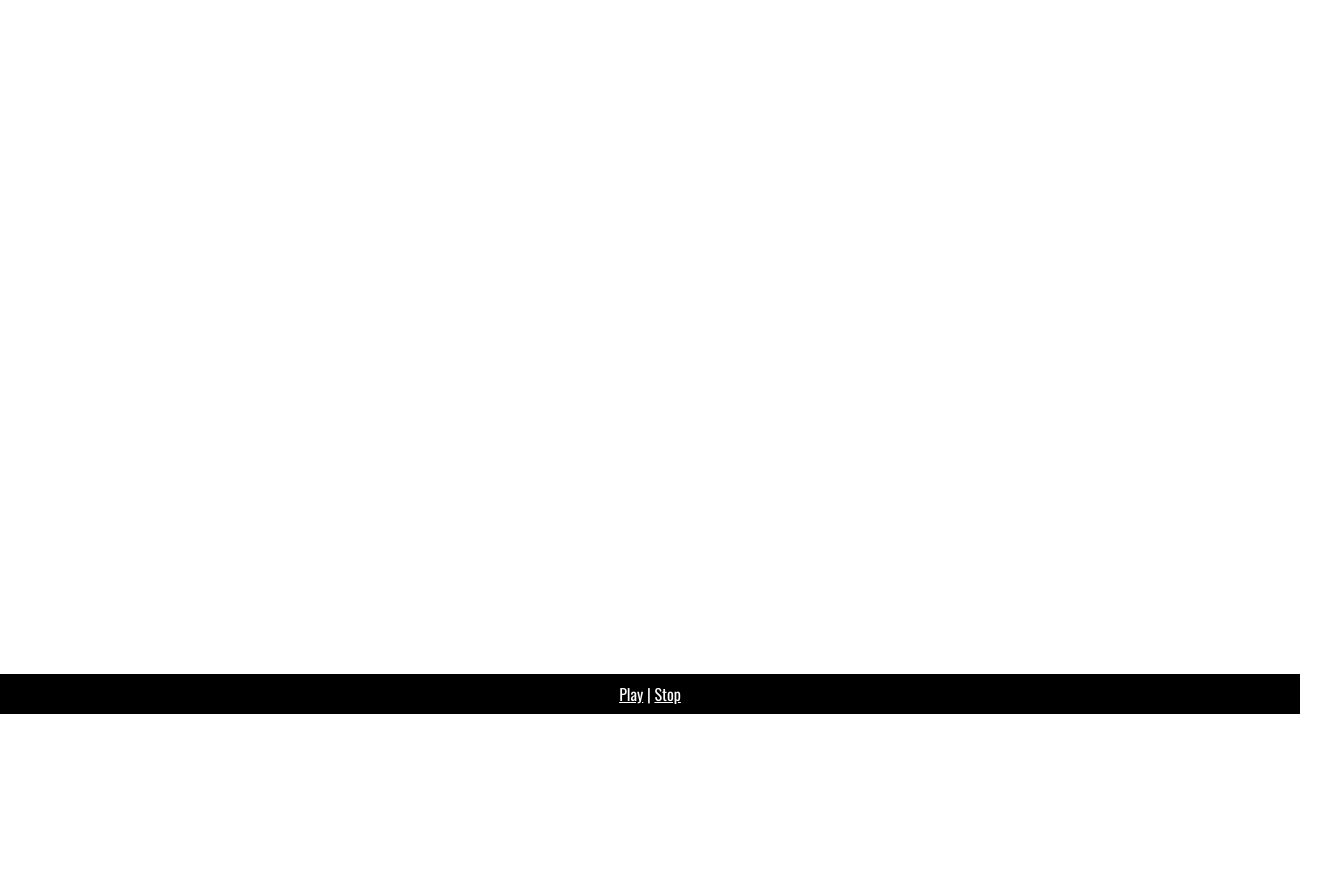
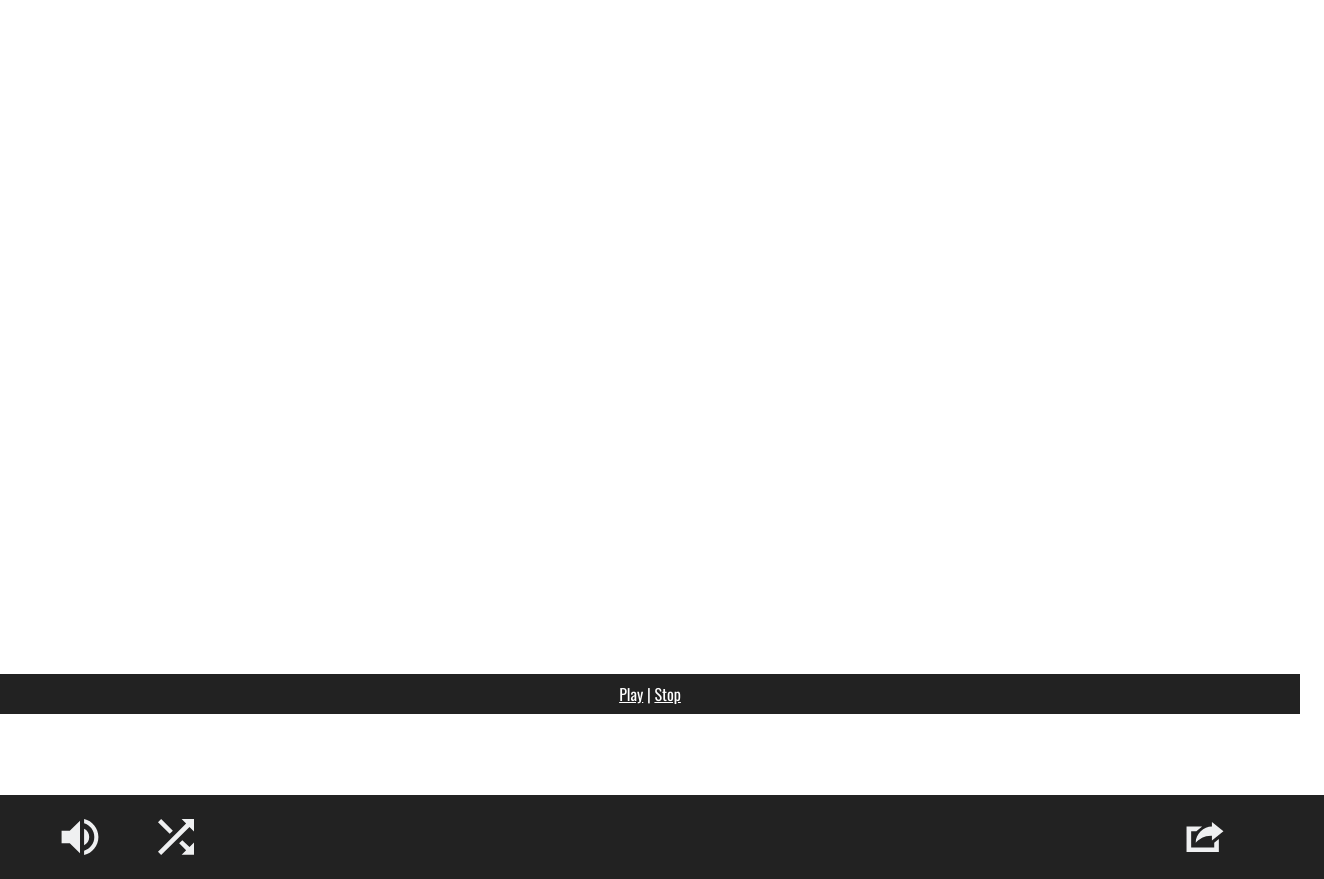
Before and after one commit to anabelle/caricultura, a website: page app/index.html in a window 1280 px wide. Shown: the part 86-965 px from the top of the page, 1324 px wide, since content can reach past the window. Before the commit the page ends 881 px from the top, so only its background shows below. Drawn offline with nearby package versions, Linux system fonts and the light colour scheme; files that its build step writes are made by us from their sources.

Commit message:
botones menu

```diff
--- a/app/index.html
+++ b/app/index.html
@@ -38,8 +38,6 @@
      <h3>¿WTF?</h3>
     </header>
 
-
-
     <nav id="controls">
       <a id="play" href="#">Play</a> | <a id="stop" href="#">Stop</a>
     </nav>
@@ -67,6 +65,11 @@
       </div>
     </div>
 
+    <div class="botones">
+      <div class="volumen"><img src="images/vol_on.svg"></div>
+      <div class="random"><img src="images/shuffle.svg"></div>
+      <div class="compartir"><img src="images/share.svg"></div>
+    </div>
 
     <!-- Google Analytics: change UA-XXXXX-X to be your site's ID. -->
     <script>
--- a/app/styles/main.scss
+++ b/app/styles/main.scss
@@ -22,7 +22,6 @@ header {
   position: relative;
   z-index: 1500;
 }
-
 
 h1 {
   display: inline-block;
@@ -65,6 +64,41 @@ h3:hover {
   color: #df531c;
 }
 
+.botones {
+  background: #222;
+  padding: 22px;
+  position: relative;
+  width: 100%;
+}
+
+.botones img {
+  height: 40px;
+  vertical-align: middle;
+}
+
+.compartir {
+  display: inline-block;
+  margin-right: 6%;
+  padding: 0;
+  vertical-align: middle;
+  float: right;
+}
+
+.random {
+  display: inline-block;
+  margin-right: 73%;
+  padding: 0;
+  vertical-align: middle;
+}
+
+.volumen {
+  display: inline-block;
+  margin-left: 3%;
+  padding: 0;
+  vertical-align: middle;
+  float: left;
+}
+
 .player-big {
   color: #fff;
   height: 100%;
@@ -102,7 +136,7 @@ h3:hover {
 }
 
 #controls {
-  background: black;
+  background: #222;
   bottom: 0;
   color: white;
   left: 0;
```
Also changed, not shown: app/images/pause.svg (added), app/images/pause_over.svg (added), app/images/play.svg (added), app/images/play_over.svg (added), app/images/share.svg (added), app/images/share_over.svg (added), app/images/shuffle.svg (added), app/images/shuffle_over.svg (added), app/images/vol_off.svg (added), app/images/vol_off_over.svg (added), app/images/vol_on.svg (added), app/images/vol_on_over.svg (added).
